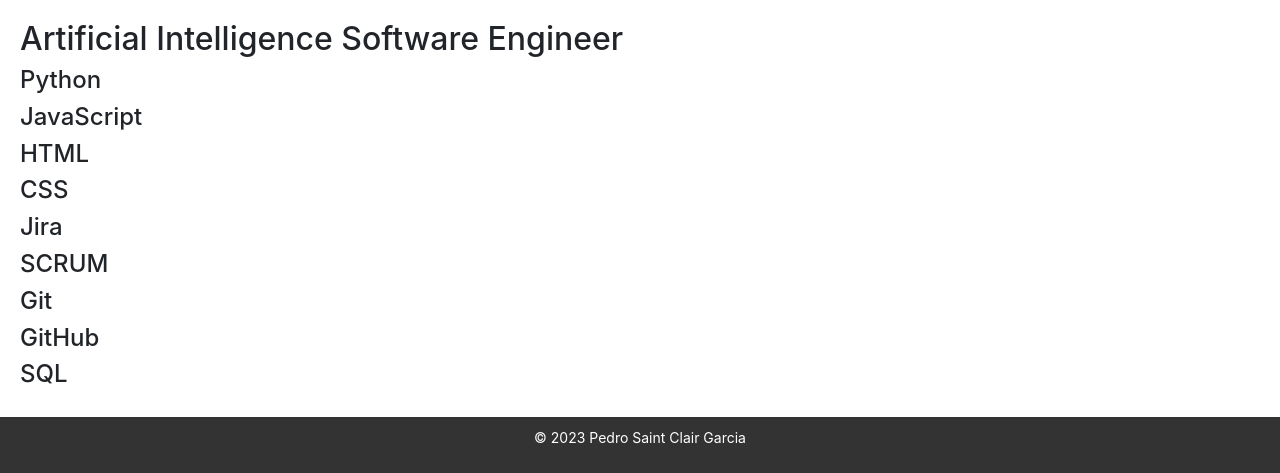
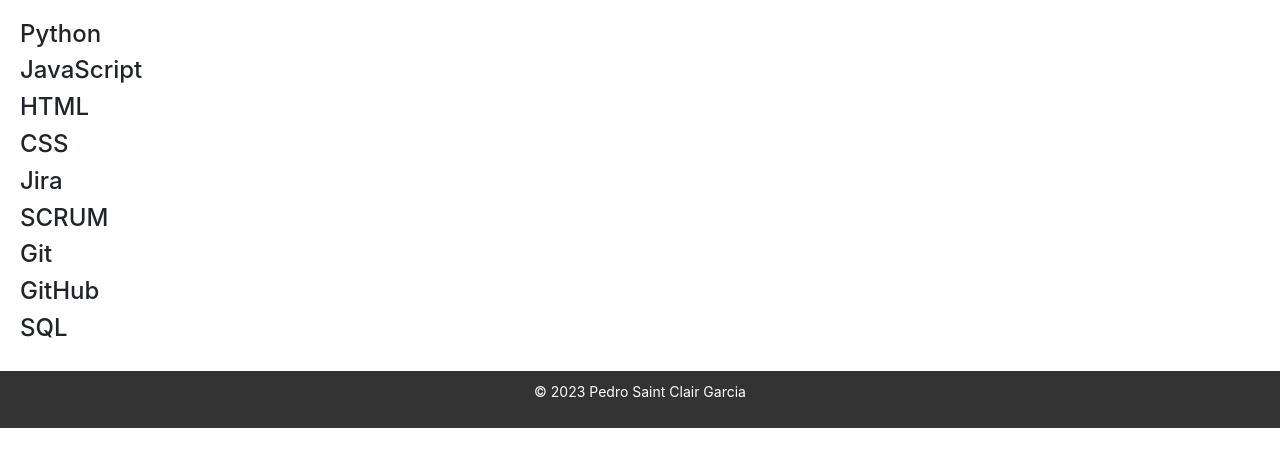
Before and after one commit to pedrosrk/Portifolio, a Flask app: page /skills in a window 1280 px wide. Shown: the part 180-653 px from the top of the page. Run offline with Flask 3, Linux system fonts and the light colour scheme; some libraries are stand-ins or nearby versions.

Commit message:
Portifolio 1.05 messages

```diff
--- a/templates/webPage/skills.html
+++ b/templates/webPage/skills.html
@@ -1,7 +1,6 @@
 {% extends "webPage/layout.html" %}
 
 {% block content %}
-	<h2> Artificial Intelligence Software Engineer </h2>
 	{% for course in courses%}
 	<h4> {{course}} </h4>
 	{% endfor %}
```
